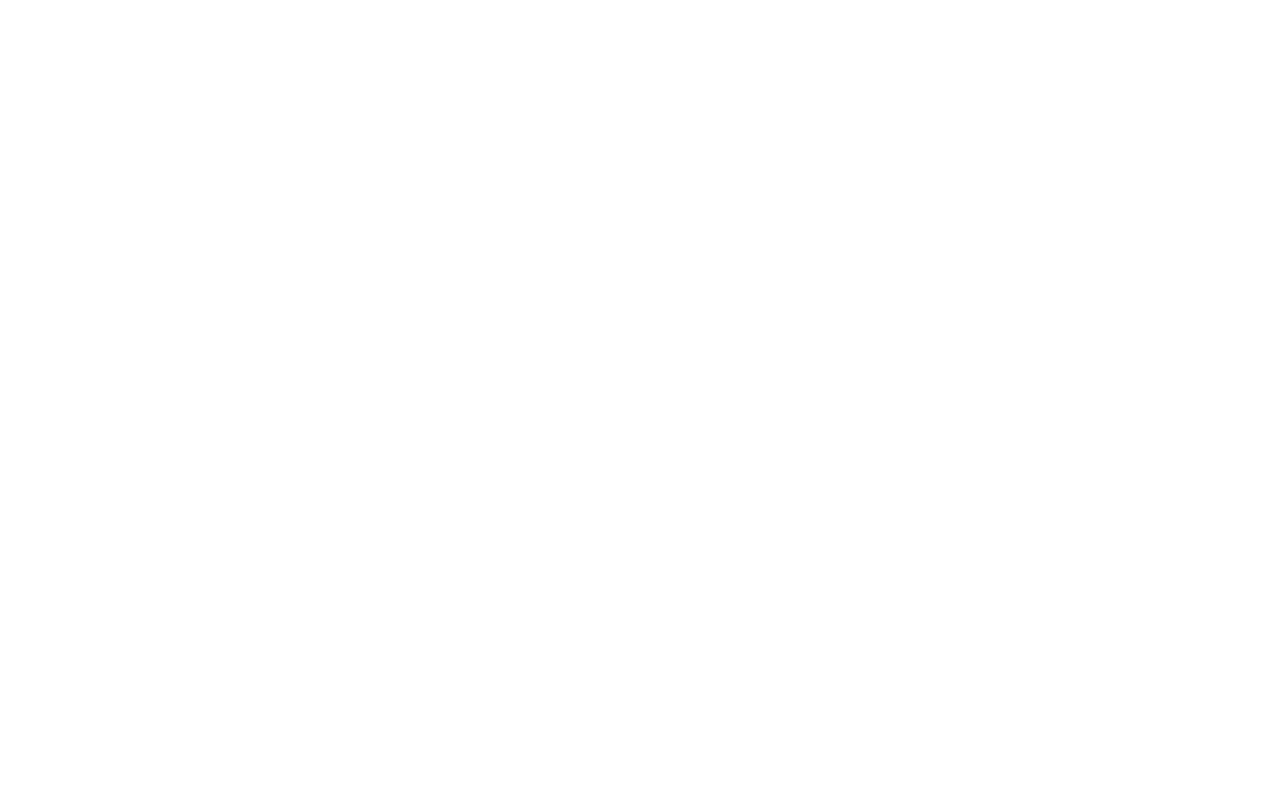
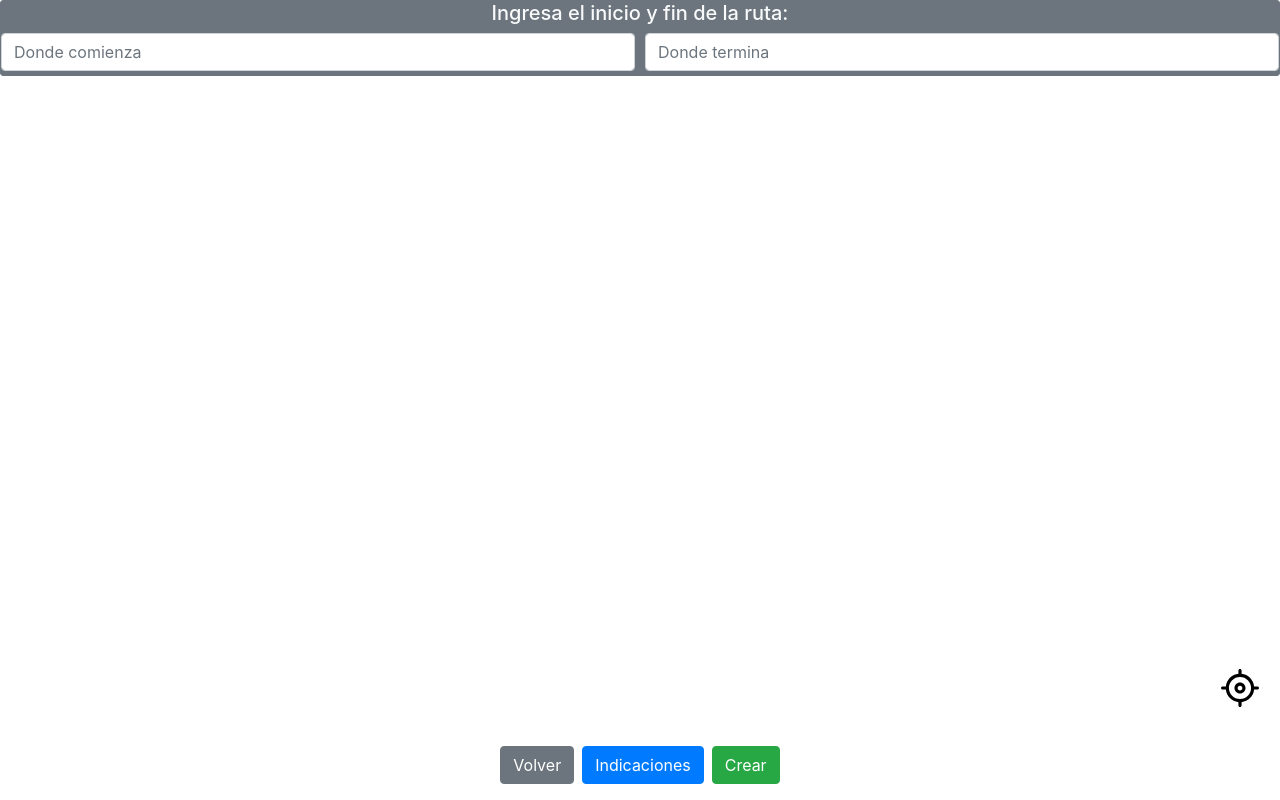
Before and after one commit to machucagelvez/carpooling-front, a React (Create React App) app: page /createroute in a window 1280 px wide. Built offline with nearby package versions, Linux system fonts and the light colour scheme.

Commit message:
Consumir ruta desde RouteView

```diff
--- a/src/components/App.js
+++ b/src/components/App.js
@@ -3,6 +3,8 @@ import { BrowserRouter, Switch, Route } from 'react-router-dom';
 import Login from '../pages/Login';
 import Register from '../pages/Register';
 import AvailableRoutes from '../pages/AvailableRoutes';
+import CreateRoute from '../pages/CreateRoute'
+import RouteView from '../pages/RouteView'
 import './styles/App.css';
 
 function App() {
@@ -12,6 +14,8 @@ function App() {
                 <Route exact path="/" component={Login} />
                 <Route exact path="/register" component={Register} />
                 <Route exact path="/routes" component={AvailableRoutes} />
+                <Route exact path="/createroute" component={CreateRoute} />
+                <Route exact path="/routeview" component={RouteView} />
             </Switch>
         </BrowserRouter>
 
--- a/src/pages/AvailableRoutes.js
+++ b/src/pages/AvailableRoutes.js
@@ -1,13 +1,20 @@
 import { Component } from "react";
-
+import { withRouter, Link } from "react-router-dom";
 
 class AvailableRoutes extends Component {
 
     constructor() {
         super()
         this.state = {
+            routeId: '',
+            schedule: '',
+            routeName: '',
+            carpooler: '',
+            cost: '',
             routes: []
         }
+
+        this.handleClick = this.handleClick.bind(this);
     }
 
     componentDidMount() {
@@ -16,8 +23,27 @@ class AvailableRoutes extends Component {
             .then((response) => response.json())
             .then((datos) => {
                 this.setState({routes: datos.data});
-                console.log(this.state.routes);
+                //console.log(this.state.routes);
             })
+    }
+
+    handleClick(id) {
+        const apiUrl = `http://localhost:4000/route/${id}`;
+        fetch(apiUrl)
+            .then(response => response.json())
+            .then(route => {
+                this.setState({
+                    routeId: route.data.routeId,
+                    schedule: route.data.schedule,
+                    routeName: route.data.routeName,
+                    carpooler: route.data.carpooler,
+                    cost: route.data.cost
+                })
+                //console.log(this.state);
+                this.props.history.push('/routeview', this.state)
+            })
+
+
     }
 
     render() {
@@ -27,7 +53,7 @@ class AvailableRoutes extends Component {
                     <h4 className="text-black-50 ml-4">Rutas disponibles</h4>
                 </div>
 
-                <table className="table table-striped">
+                <table className="table table-sm table-striped">
                     <thead>
                         <tr>
                         <th scope="col">Horario</th>
@@ -42,7 +68,7 @@ class AvailableRoutes extends Component {
                                 return(
                                     <tr key={route.routeId}>
                                         <td>{route.schedule}</td>
-                                        <td>{route.routeName}</td>
+                                        <td><Link to="#" onClick={() => this.handleClick(route.routeId)}>{route.routeName}</Link></td>
                                         <td>{route.carpooler}</td>
                                         <td>{}</td>
                                     </tr>
@@ -60,4 +86,4 @@ class AvailableRoutes extends Component {
 
 }
 
-export default AvailableRoutes
+export default withRouter(AvailableRoutes)
--- /dev/null
+++ b/src/pages/CreateRoute.js
@@ -0,0 +1,54 @@
+import { Link } from 'react-router-dom'
+import currentPosition from '../images/gps.svg'
+import './styles/CreateRoute.css'
+
+function SearchBar() {
+    return(
+        <div className="fixed-top">
+            <fieldset className="border border-secondary rounded bg-secondary">
+                <h5 className="text-center text-secondary text-light">Ingresa el inicio y fin de la ruta:</h5>
+                <form className="mb-1">
+                    <div className="form-row">
+                        <div className="col">
+                            <input type="text" className="form-control" placeholder="Donde comienza"/>
+                        </div>
+                        <div className="col">
+                            <input type="text" className="form-control" placeholder="Donde termina"/>
+                        </div>
+                    </div>
+                </form>
+            </fieldset>
+        </div>
+    )
+}
+
+function ActionButtons() {
+    return(
+        <div >
+            <div>
+                <img src={currentPosition} className="position ml-4 mr-2 btn" alt="Locate me" />
+            </div>
+            <div className="row justify-content-center fixed-bottom mb-3">
+                <div>
+                    <button to="/routes" type="button" className="btn btn-secondary mr-2">Volver</button>
+                    <button type="button" className="btn btn-primary mr-2">Indicaciones</button>
+                    <button type="button" className="btn btn-success">Crear</button>
+                </div>
+            </div>
+        </div>
+    )
+}
+
+function CreateRoute() {
+
+    return (
+        <div>
+            <SearchBar />
+
+            <ActionButtons />
+
+        </div>
+    )
+}
+
+export default CreateRoute
--- /dev/null
+++ b/src/pages/RouteView.js
@@ -0,0 +1,61 @@
+import { Link } from 'react-router-dom'
+
+function Header() {
+    return(
+        <div className="fixed-top">
+            <fieldset className="border border-secondary rounded bg-secondary">
+                <h5 className="text-center text-secondary text-light">Ingresa el inicio y fin de tu recorrido:</h5>
+                <form className="mb-1">
+                    <div className="form-row">
+                        <div className="col">
+                            <input type="text" className="form-control" placeholder="Donde te subes"/>
+                        </div>
+                        <div className="col">
+                            <input type="text" className="form-control" placeholder="Donde te bajas"/>
+                        </div>
+                    </div>
+                </form>
+            </fieldset>
+        </div>
+    )
+}
+
+function Footer(props) {
+    return(
+        <div className="fixed-bottom">
+            <div className="row justify-content-center mb-3">
+                <Link to="/routes" type="button" className="btn btn-secondary mr-2">Volver</Link>
+                <button type="button" className="btn btn-success">Unirse</button>
+            </div>
+            <fieldset className="border border-secondary rounded bg-secondary">
+                <form className="mb-1">
+                    <div className="form-row">
+                        <div className="col">
+                            <label className="text-white">Horario:</label>
+                            <input type="text" value={props.route.schedule} className="form-control" disabled/>
+                        </div>
+                        <div className="col">
+                            <label className="text-white">Costo:</label>
+                            <input type="text" value={props.route.cost} className="form-control" disabled/>
+                        </div>
+                    </div>
+                </form>
+            </fieldset>
+        </div>
+    )
+}
+
+function RouteView(props) {
+    //const route = props.location.state
+    //console.log(route)
+    return (
+        <div className="border border-secondary rounded">
+            <Header />
+
+            <Footer route={props.location.state} />
+
+        </div>
+    )
+}
+
+export default RouteView
--- /dev/null
+++ b/src/pages/styles/CreateRoute.css
@@ -0,0 +1,25 @@
+.searchBar {
+    position: absolute;
+    z-index: 10;
+    width: 99%;
+}
+
+.action {
+    position: relative;
+}
+
+.buttons{
+    position: absolute;
+    bottom: 2rem;
+    z-index: 10;
+}
+
+.position{
+    position: absolute;
+    bottom: 5rem;
+    right: 0rem;
+    width: 4rem;
+    height: 4rem;
+    background: none;
+    border: none;
+}
```
Also changed, not shown: src/images/gps.svg (added).
